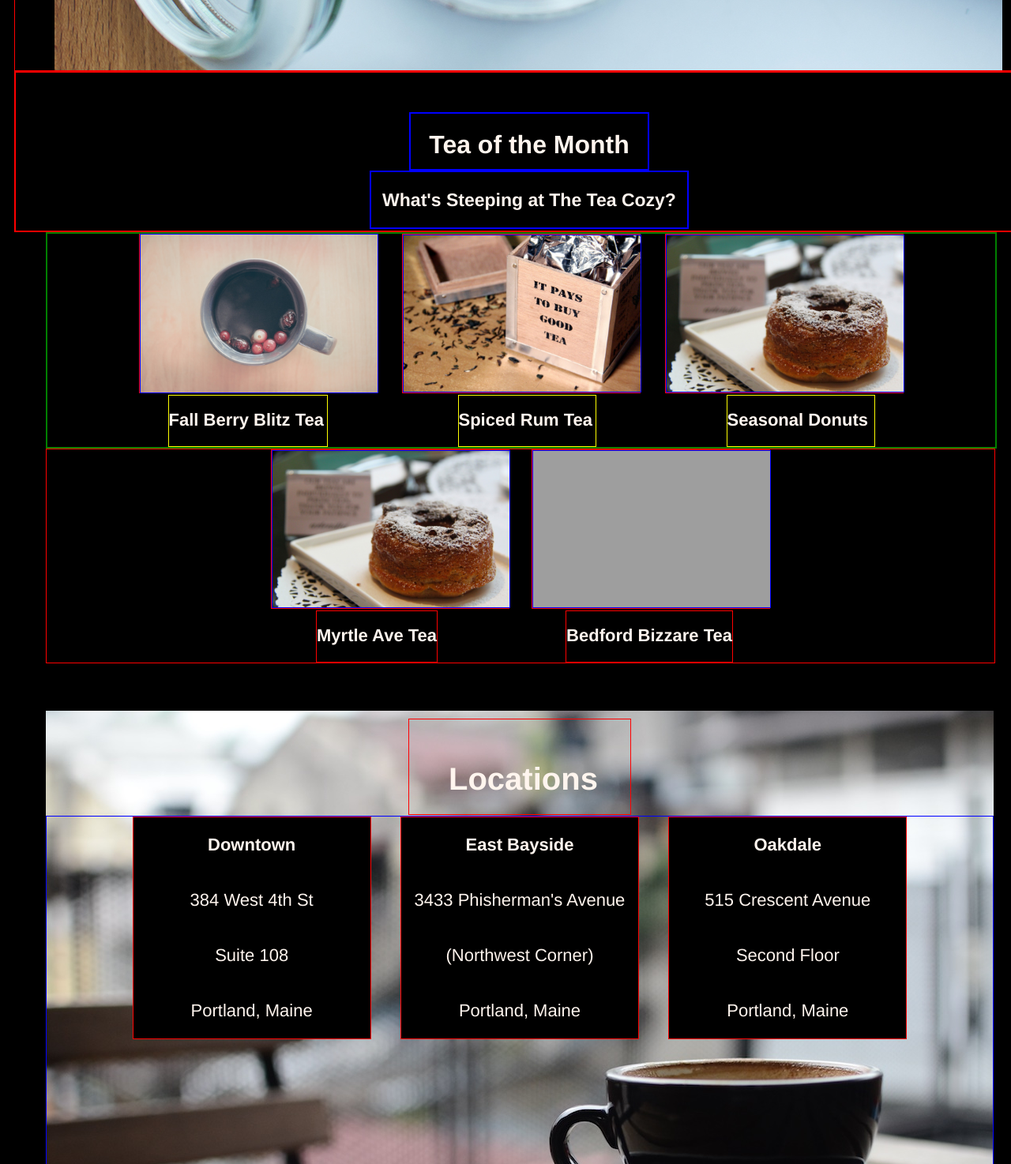
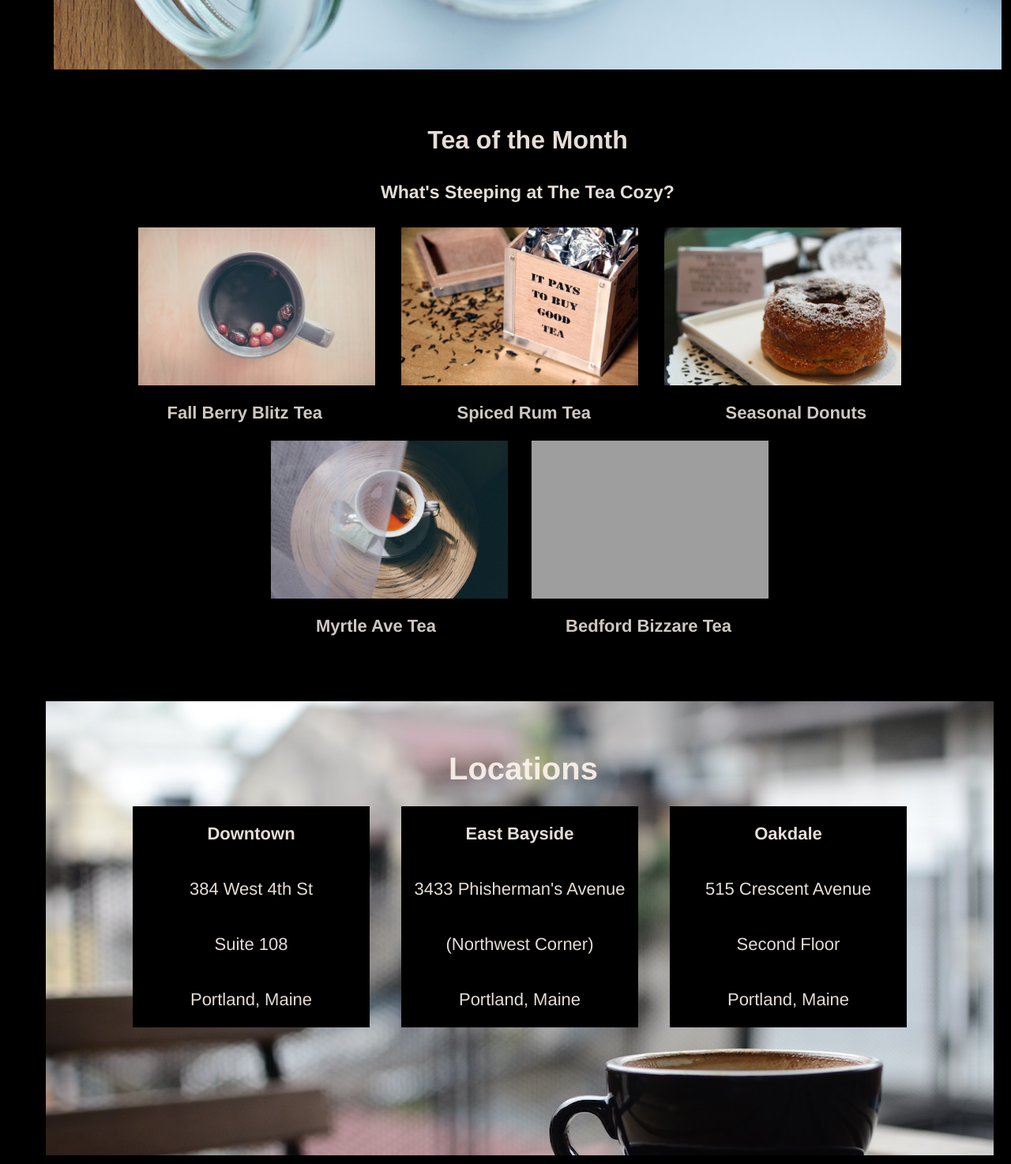
Before and after one commit to learningtocodemycat/tea_cozy, a plain HTML site: page index.html in a window 1280 px wide. Shown: the part 620-2094 px from the top of the page at 79% size. Drawn offline with Linux system fonts and the light colour scheme; grey boxes are pictures that could not be loaded.

Commit message:
done the assignment

```diff
--- a/index.html
+++ b/index.html
@@ -26,7 +26,7 @@
 
 <!--First Section-->
 <div id="first">
-<div class="pictureframe">
+  <div class="pictureframe" title="Assorted tea ingredients next to a stone">
    <div class="blackbox">
     <div class="ourmission">
        <h2>Our Mission</h2>
@@ -35,7 +35,6 @@
          <h4>Handpicked, Artisanally Curated, Free Range, Sustainable, Small Batch, Fair Trade, Organic Tea</h4>
     </div>
    </div>
-
   </div>
  </div>
 <!--Second Section-->
@@ -50,19 +49,19 @@
 
 <div class="picrow">
  <div class="pic1">
-<div class="innerpic">
-  <img src="./resources/images/img-berryblitz.jpg" alt="" style="width:300px">
+  <div class="innerpic" title="Various berries and tea within a grey mug">
+   <img src="./resources/images/img-berryblitz.jpg"  style="width:300px">
 
  </div>
 </div>
 <div class="pic2">
-  <div class="innerpic">
-    <img src="./resources/images/img-spiced-rum.jpg" alt="" style="width:300px">
+  <div class="innerpic" title="A brown box that states:It pays to buy good tea">
+    <img src="./resources/images/img-spiced-rum.jpg" style="width:300px">
  </div>
 </div>
    <div class="pic3">
-    <div class="innerpic">
-<img src="./resources/images/img-donut.jpg" alt="" style="width:300px">
+    <div class="innerpic" title="A brown delicious looking donut">
+     <img src="./resources/images/img-donut.jpg" style="width:300px">
 </div>
 </div>
      <div class="berry">
@@ -78,13 +77,13 @@
 
   <div class="secondpicrow">
    <div class="pic4">
-  <div class="innerpic">
-    <img src="./resources/images/img-donut.jpg" alt="" style="width:300px">
+     <div class="innerpic" title="An image of a tea cup behind a thin veiled fabric">
+      <img src="./resources/images/img-myrtle-ave.jpg" style="width:300px">
   </div>
 </div>
      <div class="pic5">
-  <div class="innerpic">
-    <img src="./resources/images/img-bedford-bizarre.jpg" alt="" style="width:300px">
+       <div class="innerpic" title="An out of focus image of a tea cup with tea in it and a sugar container with a spoon in it">
+        <img src="./resources/images/img-bedford-bizarre.jpg" style="width:300px">
   </div>
 </div>
  <div class="myrtle">
@@ -96,7 +95,7 @@
 </div>
 
 <!---Third Section-->
-<div id="cozymug">
+<div id="cozymug" title= "An image of a cup a a blurry city background">
   <div id="locations">
   <h2>Locations</h2>
 </div>
@@ -126,7 +125,6 @@
 <!--Footer Content-->
 <footer>
   <div class="botinfo">
-
     <h2 class="binfo">The Tea Cozy</h2>
       <p class="info">contact@theteacozy.com</p>
        <p class="info">917-555-8904</p>
--- a/resources/style.css
+++ b/resources/style.css
@@ -4,7 +4,6 @@
   font-size:22px;
   color: seashell;
   background-color:black;
-
 }
 
 /*Header styling*/
@@ -16,7 +15,7 @@ border-bottom: 1px solid seashell;
 position: fixed;
 top: 0;
 align-items: center;
-
+z-index: 9999;
 }
 
 /*Logo styling*/
@@ -24,6 +23,7 @@ div.logo{
 display: flex;
 height: 50px;
 margin-left: 10px;
+opacity: 0.9;
 }
 
 /*Navigation*/
@@ -33,6 +33,7 @@ div nav{
   width: 1190px;
   margin-top: 11px;
   justify-content: flex-end;
+  opacity: 0.9;
 }
 
 /*Individual links in the navigation*/
@@ -48,7 +49,6 @@ margin-right: 13px;
   flex-direction: row;
   width: 1300px;
   height: 700px;
-  border: 1px solid red;
   justify-content: center;
   margin-left: 10px;
 }
@@ -68,13 +68,13 @@ margin-right: 13px;
   height: 90px;
   justify-content: center;
   flex-direction: column;
-
 }
 
-.ourmission {
+.ourmission{
   display: flex;
   align-items: center;
   align-self: center;
+  opacity: 0.9;
 }
 
 .ourmission h2{
@@ -87,6 +87,7 @@ margin-right: 13px;
   display: flex;
   align-self: center;
   align-items: center;
+  opacity: 0.9;
 }
 
 /*Second Section*/
@@ -95,7 +96,6 @@ margin-right: 13px;
   display: flex;
   height: 200px;
   width: 1300px;
-  border: 2px solid red;
   margin-left: 10px;
   flex-direction: column;
 }
@@ -104,20 +104,19 @@ margin-right: 13px;
   display: flex;
   width: 300px;
   height: 70px;
-  border: 2px solid blue;
   align-self: center;
   margin-top:50px;
  justify-content: center;
+ opacity: 0.9;
 }
 
 .statement2{
   display: flex;
   width: 400px;
   height: 70px;
-  border: 2px solid blue;
   align-self: center;
   justify-content: center;
-
+  opacity: 0.9;
 }
 
 .picrow{
@@ -125,11 +124,9 @@ margin-right: 13px;
   flex-direction: row;
   width: 1200px;
   height: 270px;
-  border: 2px solid green;
   margin-left: 50px;
   justify-content: space-around;
   flex-wrap: wrap;
-
 }
 
 
@@ -138,58 +135,54 @@ margin-right: 13px;
   width: 300px;
   height: 200px;
   margin-left: 100px;
-  border: 1px solid red;
   align-items: center;
   flex-wrap: nowrap;
+
 }
 
 .berry{
   display: flex;
-  border: 1px solid yellow;
   width: 200px;
   height:auto;
   margin-left: 70px;
+  opacity: 0.9;
 }
 
 .spiced{
   display: flex;
-  border: 1px solid yellow;
   width: 173px;
   height:auto;
+  opacity: 0.9;
 }
 
 .donuts{
   display: flex;
-  border: 1px solid yellow;
   width: 186px;
   height:auto;
   margin-right: 70px;
+  opacity: 0.9;
 }
 
 .innerpic{
   display: flex;
 max-height:  200px;
-  border: 1px solid blue;
 }
 
 .pic2{
   display: flex;
   width: 300px;
   height: 200px;
-  border: 1px solid red;
 }
 
 .pic3{
   display: flex;
   width:300px;
   height:200px;
-  border: 1px solid red;
   margin-right: 100px;
 }
 
 .secondpicrow{
   display: flex;
-  border: 1px solid red;
   width:1200px;
   height: 270px;
   margin-left: 50px;
@@ -201,7 +194,6 @@ max-height:  200px;
   display: flex;
   width:300px;
   height:200px;
-  border: 1px solid red;
   margin-left: 270px;
 }
 
@@ -209,21 +201,19 @@ max-height:  200px;
   display: flex;
   width:300px;
   height:200px;
-  border: 1px solid red;
   margin-right: 270px;
 }
 
 .myrtle{
   display: flex;
-  border: 1px solid red;
   margin-left: 260px;
-
+  opacity: 0.9;
 }
 
 .bedford{
   display: flex;
-  border: 1px solid red;
   margin-right: 250px;
+  opacity: 0.9;
 }
 
 
@@ -238,21 +228,17 @@ max-height:  200px;
   background-image: url(../resources/images/img-locations-background.jpg);
   justify-content: center;
   flex-wrap: wrap;
-
-
 }
 
 #locations {
   display: block;
   background-color: transparent;
-  border: 1px solid red;
   height: 100px;
   width: 280px;
   align-items: center;
   justify-content: center;
   margin-top: 10px;
   padding-top: 20px;
-
 }
 
 #locations h2{
@@ -260,12 +246,12 @@ max-height:  200px;
   padding-left: 50px;
   background-color: transparent;
   font-size: 40px;
+  opacity: 0.9;
 }
 
 .blacksquarerow{
   display:inline-flex;
   background-color: transparent;
-  border: 1px solid blue;
   height: 440px;
   width: 1200px;
   justify-content: space-around;
@@ -274,28 +260,27 @@ max-height:  200px;
 .boxxy{
   display: flex;
   flex-direction: column;
-  border: 1px solid red;
   height: 260px;
   width:300px;
   margin-left: 90px;
   align-items: center;
   padding-bottom: 20px;
+
 }
 
 .boxxy2{
 display: flex;
 flex-direction: column;
-border: 1px solid red;
 height: 260px;
 width:300px;
 align-items: center;
 padding-bottom: 20px;
+
 }
 
 .boxxy3{
   display: flex;
   flex-direction: column;
-  border: 1px solid red;
   height: 260px;
   width:300px;
   align-items: center;
@@ -308,7 +293,6 @@ padding-bottom: 20px;
 .botinfo{
   display: flex;
   flex-direction: column;
-  border: 1px solid red;
   height: 300px;
   width: 1300px;
   align-items: center;
@@ -316,28 +300,29 @@ padding-bottom: 20px;
 
   .info{
   display: flex;
-  border: 1px solid green;
-
+  padding-left: 10px;
+  opacity: 0.9;
 }
 
 .binfo{
   display: flex;
-  border: 1px solid red;
   width: 265px;
   height: 40px;
   font-size: 40px;
   margin-bottom: 50px;
   padding-left: 19px;
+  opacity: 0.9;
 }
 
 .sign{
   display: flex;
   align-self: flex-start;
   width: 300px;
-  border: 1px solid green;
   margin-left: 10px;
+  opacity: 0.9;
 }
 
+/*font-size and opacity changes*/
 .head h1{
   display: flex;
   font-size: 32px;
@@ -349,6 +334,18 @@ padding-bottom: 20px;
   align-self: center;
 }
 
+h2{
+  opacity: 0.9;
+}
+
+h3{
+  opacity: 0.9;
+}
+
+p{
+  opacity: 0.9;
+}
+
 /*Link underline*/
  a{
   text-decoration:underline;
```
Lines whose indentation alone changed are shown as unchanged.
